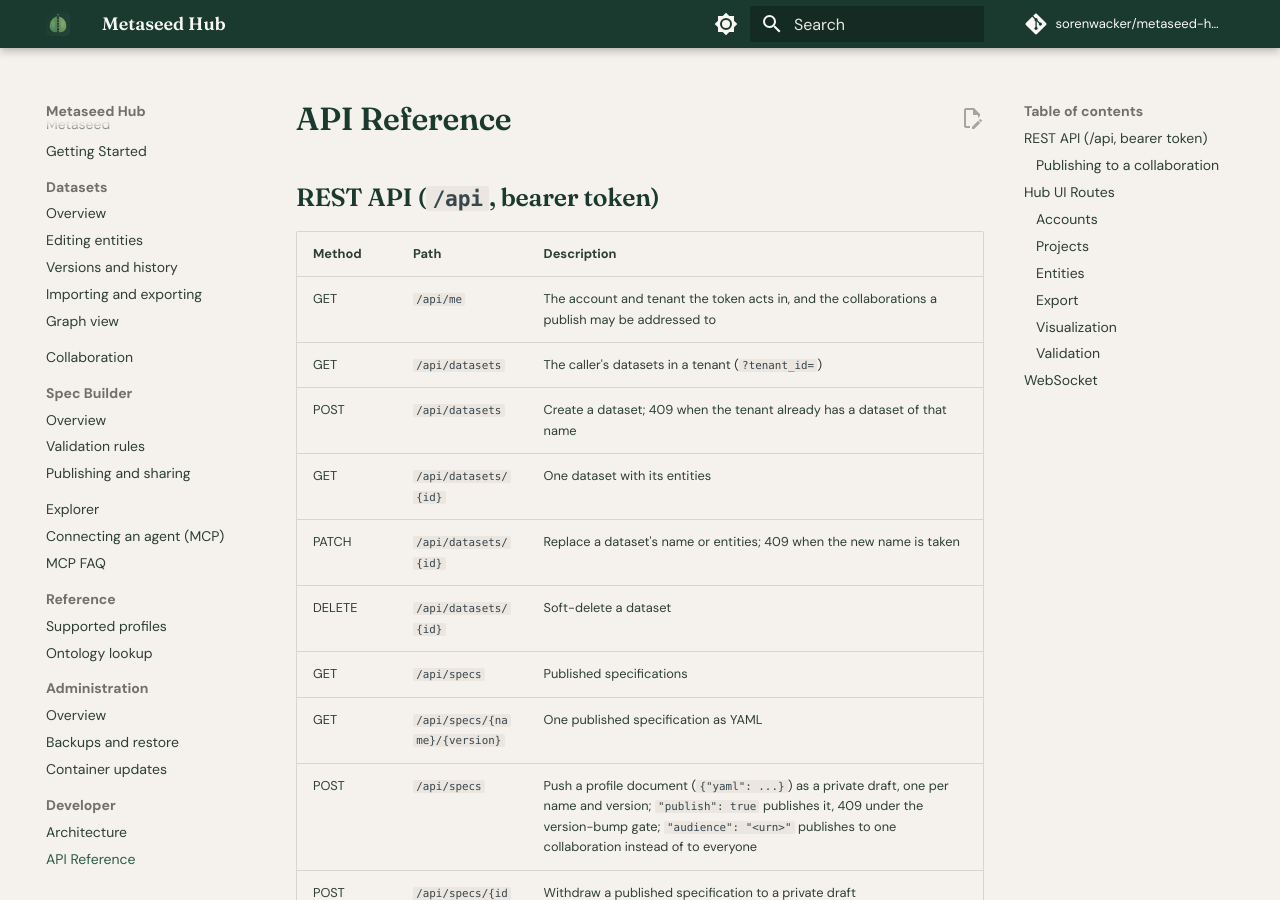
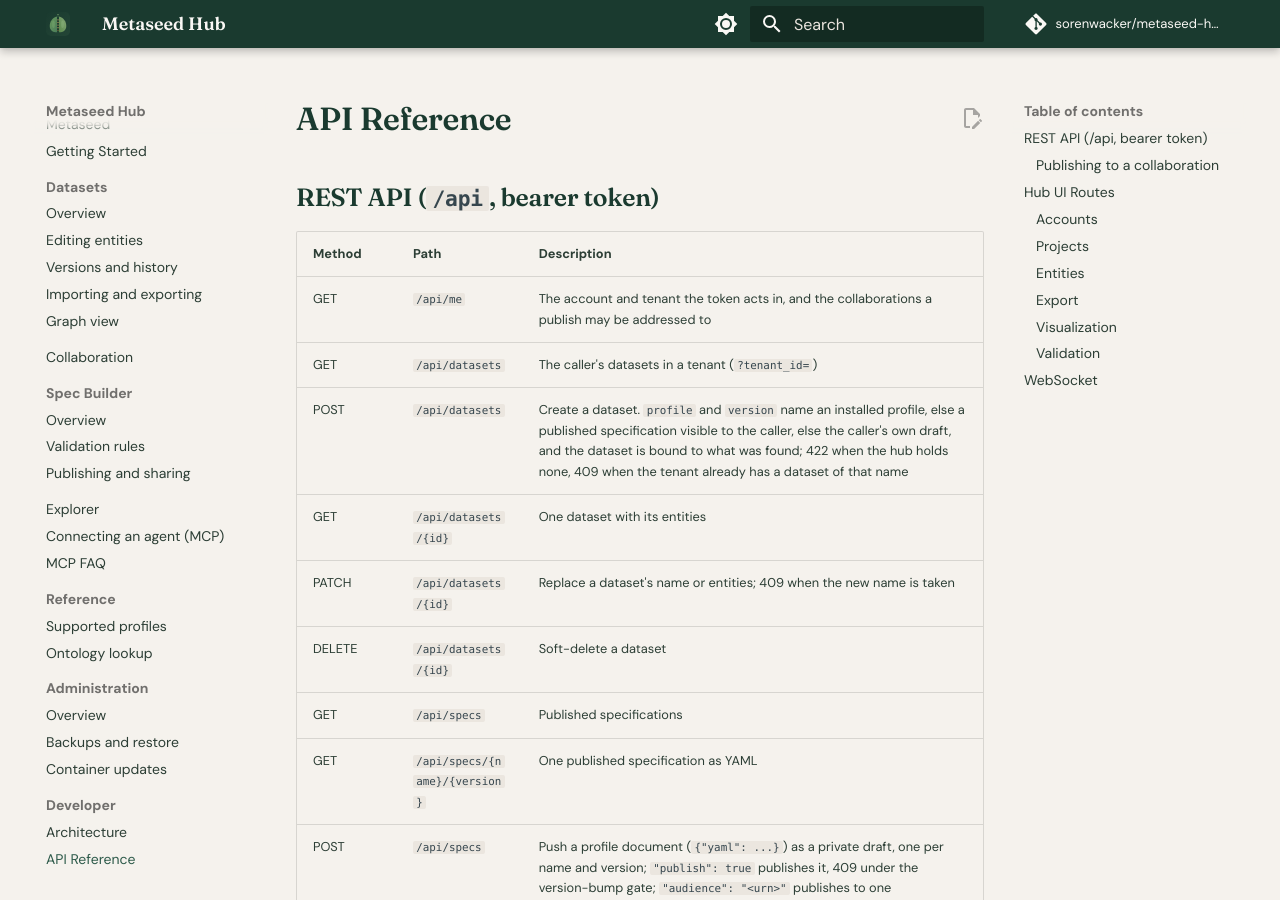
Before and after one commit to sorenwacker/metaseed-hub, an MkDocs documentation site: the page built from docs/developer/api.md, in a window 1280 px wide and 900 px high. Built offline with MkDocs 1.6.1 and Material for MkDocs 9.7.7, drawn with Linux system fonts in a browser that asks for light colours; comment, search, counter and statistics services are not loaded.

Commit message:
State that the API binds a dataset to a pushed profile, so the push flow the guide promises can be held to

```diff
--- a/docs/developer/api.md
+++ b/docs/developer/api.md
@@ -6,7 +6,7 @@
 |--------|------|-------------|
 | GET | `/api/me` | The account and tenant the token acts in, and the collaborations a publish may be addressed to |
 | GET | `/api/datasets` | The caller's datasets in a tenant (`?tenant_id=`) |
-| POST | `/api/datasets` | Create a dataset; 409 when the tenant already has a dataset of that name |
+| POST | `/api/datasets` | Create a dataset. `profile` and `version` name an installed profile, else a published specification visible to the caller, else the caller's own draft, and the dataset is bound to what was found; 422 when the hub holds none, 409 when the tenant already has a dataset of that name |
 | GET | `/api/datasets/{id}` | One dataset with its entities |
 | PATCH | `/api/datasets/{id}` | Replace a dataset's name or entities; 409 when the new name is taken |
 | DELETE | `/api/datasets/{id}` | Soft-delete a dataset |
```
Also changed, not shown: CHANGELOG.md (+5 -0 lines).
